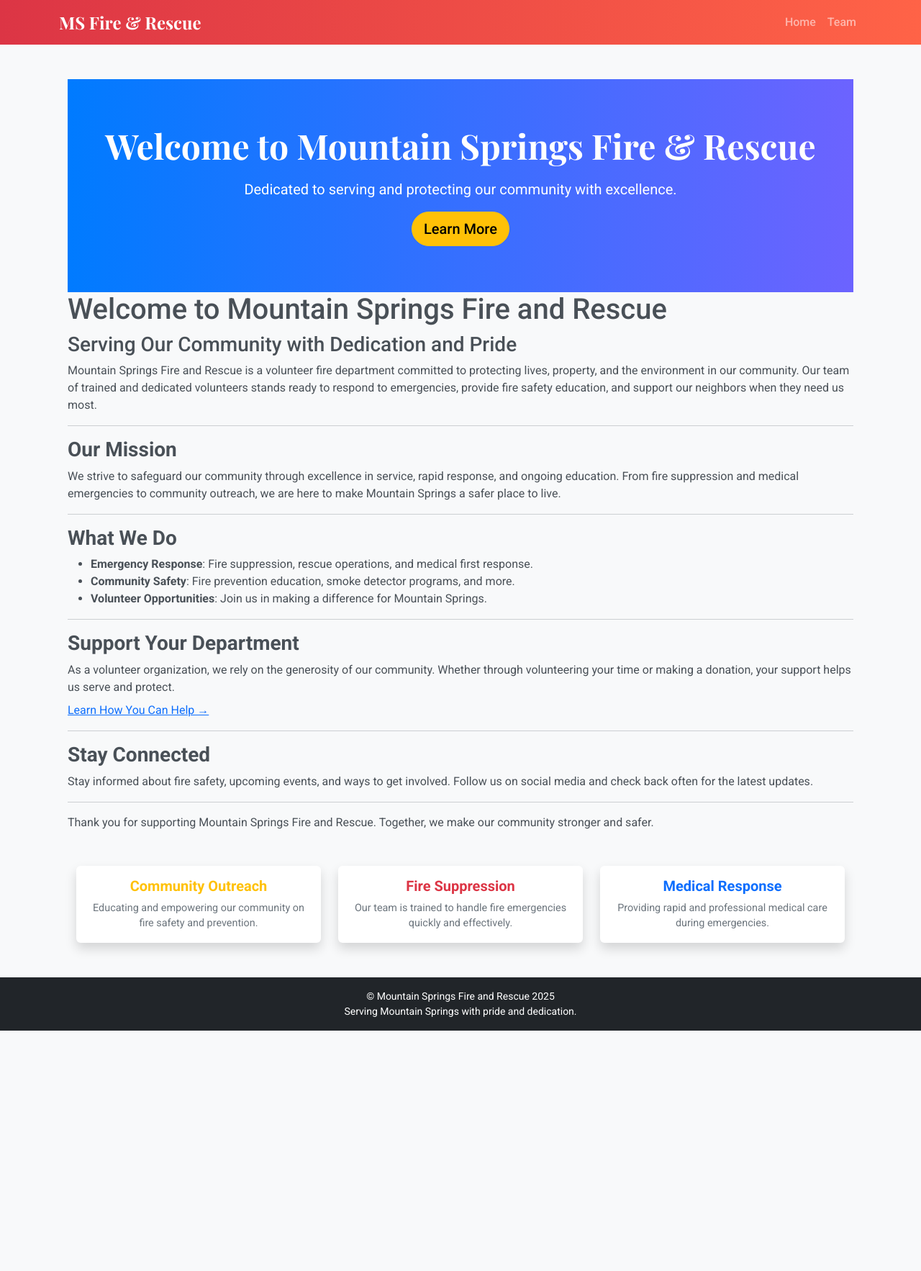
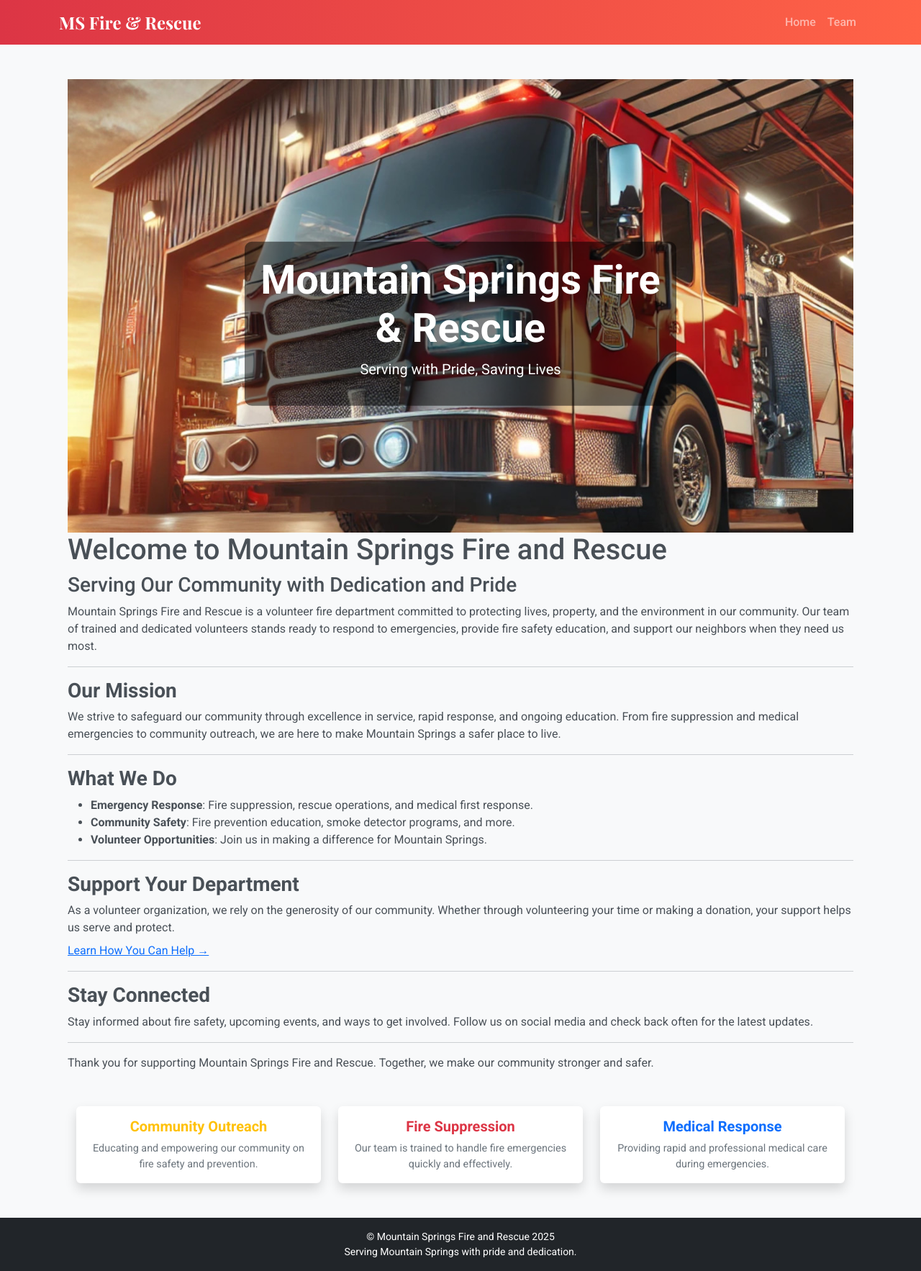
Before and after one commit to joshua-p-williams/msvfd, a Jekyll site: the page built from index.md, in a window 1280 px wide. Shown: the whole page at 72% size. Built offline with Jekyll 4.4.1, drawn with Linux system fonts in a browser that asks for light colours; before the commit the page ends 1432 px from its top, so only the background shows below that.

Commit message:
Added parallax

```diff
--- a/_includes/hero.html
+++ b/_includes/hero.html
@@ -1,5 +1,6 @@
-<div class="hero">
-    <h1>Welcome to Mountain Springs Fire & Rescue</h1>
-    <p>Dedicated to serving and protecting our community with excellence.</p>
-    <a href="/about" class="btn btn-warning btn-lg">Learn More</a>
+<div class="hero-section">
+    <div class="overlay text-center text-white">
+        <h1 class="display-4 fw-bold">Mountain Springs Fire & Rescue</h1>
+        <p class="lead">Serving with Pride, Saving Lives</p>
+    </div>
 </div>
--- a/assets/css/custom.css
+++ b/assets/css/custom.css
@@ -26,24 +26,59 @@
 }
 
 /* Hero Section */
-.hero {
-    background: linear-gradient(to right, #007bff, #6c63ff);
-    color: #fff;
+/* Parallax Hero Section */
+.hero-section {
+    height: 70vh; /* Full viewport height */
+    background-size: cover;
+    background-position: center;
+    background-repeat: no-repeat;
+    background-attachment: fixed; /* Parallax effect */
+}
+
+
+/* Default image (large screens) */
+.hero-section {
+    background-image: url('/assets/images/firetruck-1920.jpg');
+}
+
+/* Medium screens */
+@media (max-width: 1280px) {
+    .hero-section {
+        background-image: url('/assets/images/firetruck-1280.jpg');
+    }
+}
+
+/* Small screens */
+@media (max-width: 768px) {
+    .hero-section {
+        background-image: url('/assets/images/firetruck-768.jpg');
+        background-attachment: scroll; /* Disable parallax on small screens for performance */
+    }
+}
+
+/* Extra small screens */
+@media (max-width: 480px) {
+    .hero-section {
+        background-image: url('/assets/images/firetruck-480.jpg');
+        background-attachment: scroll; /* Disable parallax on extra small screens */
+    }
+}
+
+/* Center the Overlay */
+.overlay {
+    position: absolute;
+    top: 50%;
+    left: 50%;
+    transform: translate(-50%, -50%);
+    background-color: rgba(0, 0, 0, 0.5); /* Semi-transparent overlay */
+    padding: 20px;
+    border-radius: 10px;
     text-align: center;
-    padding: 4rem 0;
+    color: white;
+    max-width: 600px;
 }
-.hero h1 {
-    font-family: 'Playfair Display', serif;
-    font-size: 3rem;
-    margin-bottom: 1rem;
-}
-.hero p {
-    font-size: 1.25rem;
-}
-.hero .btn {
-    font-weight: 500;
-    border-radius: 50px;
-}
+
+
 
 /* Footer */
 footer {
```
